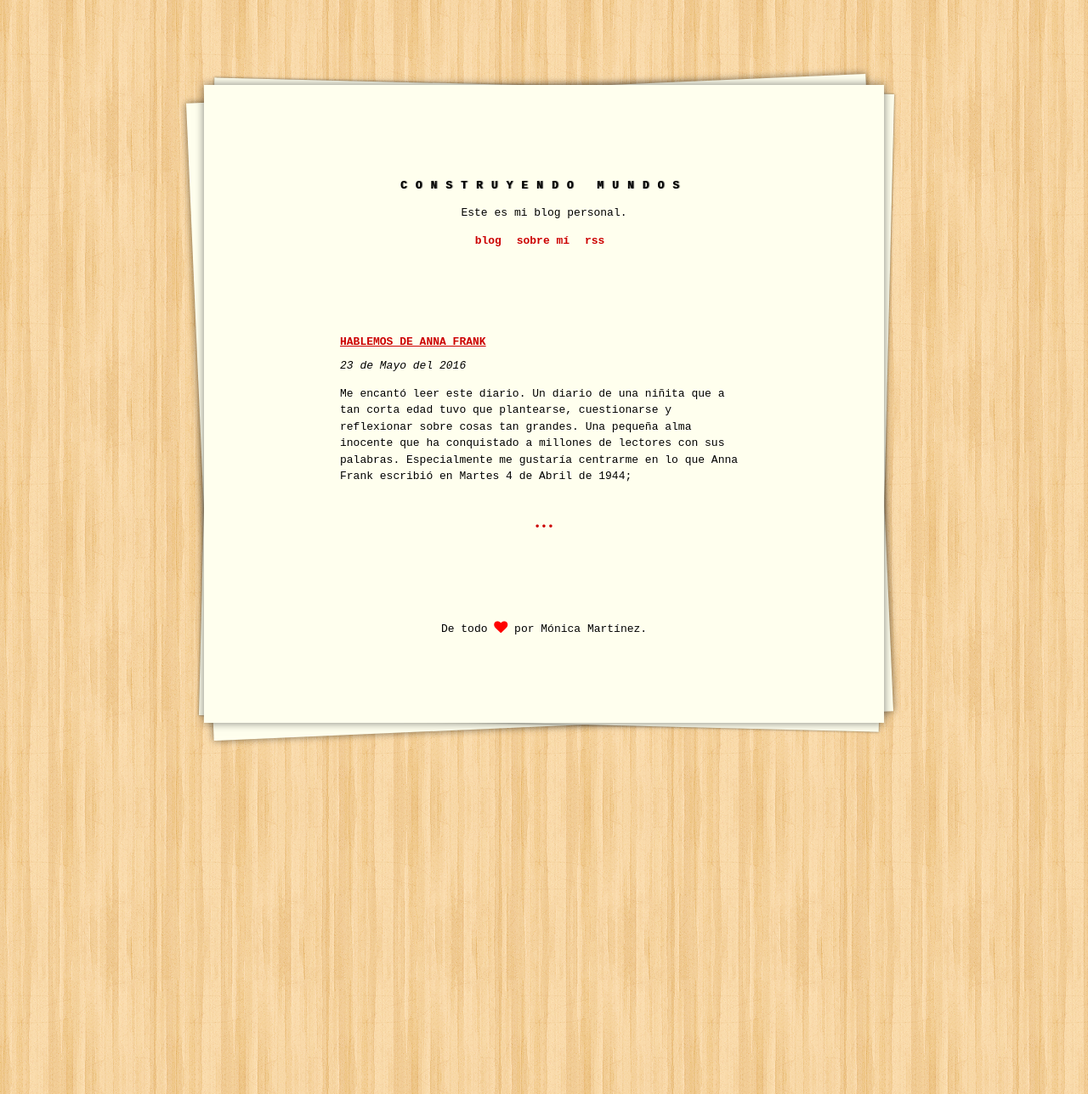
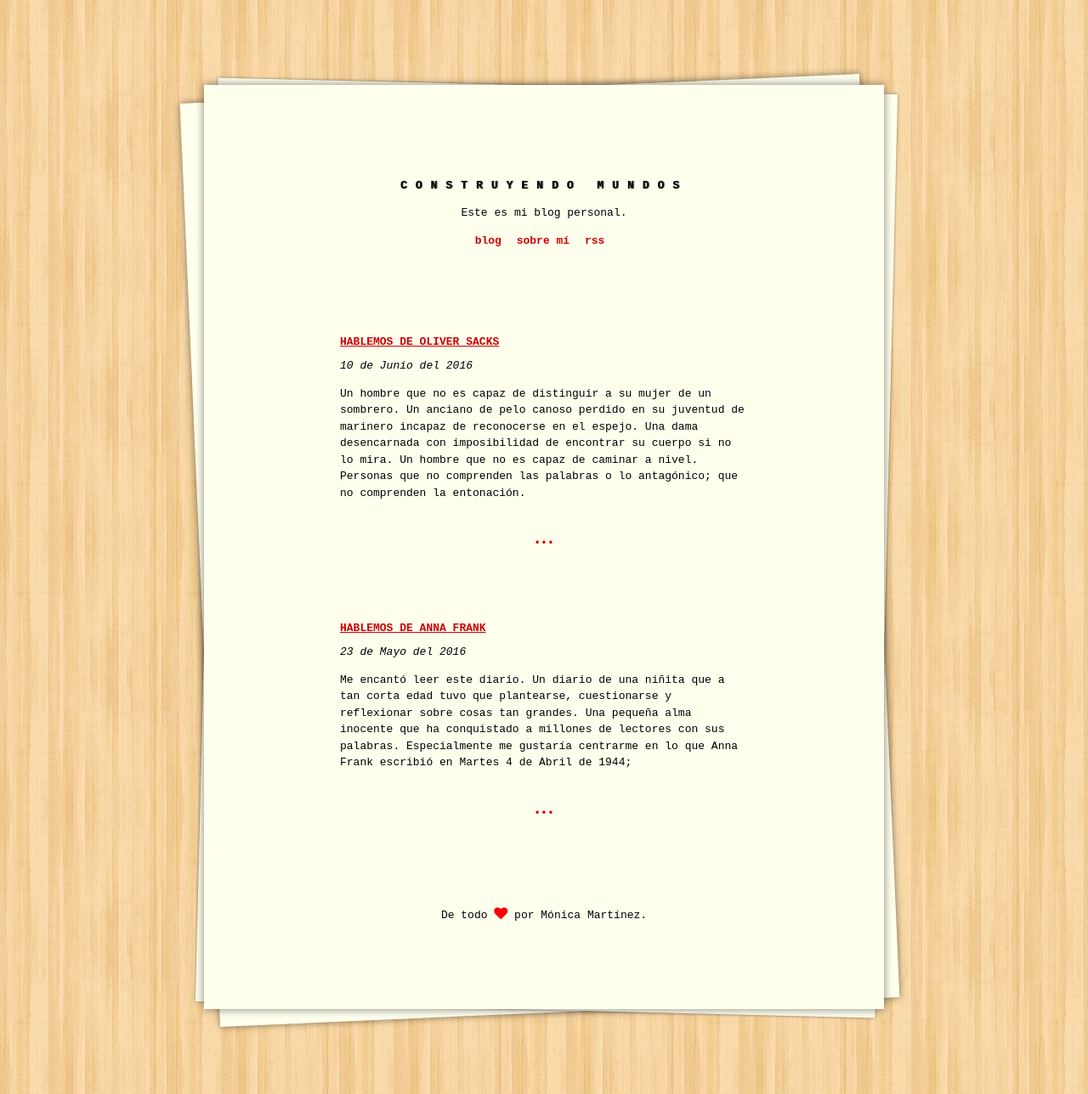
Before and after one commit to monimarlo/monimarlo.github.io, a Jekyll site: the page built from index.html, in a window 1280 px wide. Shown: the whole page at 85% size. Built offline with Jekyll 4.4.1, drawn with Linux system fonts in a browser that asks for light colours; nearby versions of some CDN libraries; the list of posts is cut into pages by our own code; a file with an impossible date is left out.

Commit message:
Updated posts

```diff
--- a/_posts/2016-06-10-hablemos-de-oliver-sacks.md
+++ b/_posts/2016-06-10-hablemos-de-oliver-sacks.md
@@ -1,10 +1,12 @@
 ---
-published: true
 layout: post
-date: {}
+title: Hablemos de Oliver Sacks
+date: 2016-06-10 19:08:00
 category: libros
 permalink: blog/hablemos-de-oliver-sacks
+published: true
 ---
+
 Un hombre que no es capaz de distinguir a su mujer de un sombrero. Un anciano de pelo canoso perdido en su juventud de marinero incapaz de reconocerse en el espejo. Una dama desencarnada con imposibilidad de encontrar su cuerpo si no lo mira. Un hombre que no es capaz de caminar a nivel. Personas que no comprenden las palabras o lo antagónico; que no comprenden la entonación.
 
 Tics imposibles, identidades perdidas, excitaciones repentinas. Canciones que suenan tan fuerte en el interior que dejan a uno completamente incomunicado. O “simples” mucho menos simples de lo que aparentan por sus extraordinarias aptitudes para las matemáticas o al pintura.
```
Also changed, not shown: _posts/2016-05-23-hablemos-de-anna-frank.md (renamed from _posts/2016-05-23-hablemos-de-anna-frank.markdown, +2 -5 lines).
